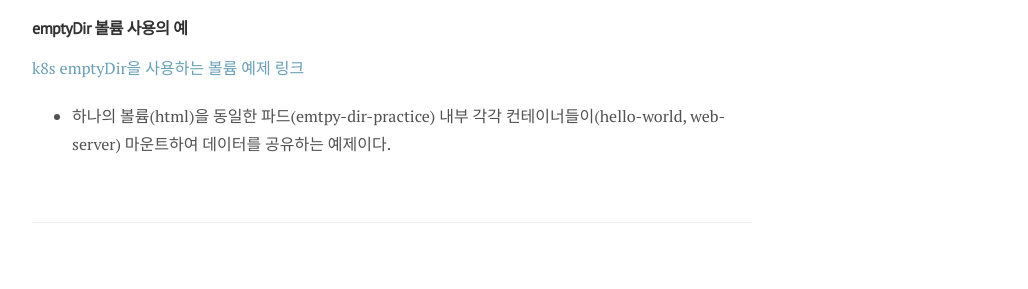
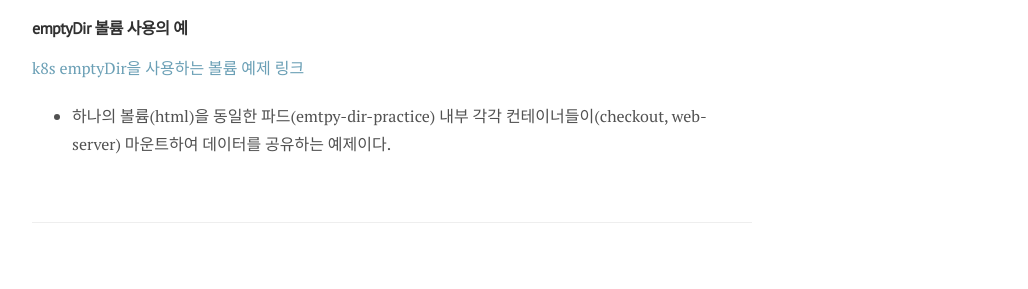
Before and after one commit to jini-lee/jini-lee.github.com, a Jekyll site: the page built from _posts/kubernetes/2020-07-14-volume-1.md, in a window 1280 px wide and 900 px high, scrolled down 725 px. Shown: the part 437-726 px from the top of the window, without its empty margins (248-1276 px from the left). Built offline with Jekyll 4.4.1, drawn with Linux system fonts in a browser that asks for light colours; nearby versions of some CDN libraries; comment, search, counter and statistics services are not loaded.

Commit message:
Update 2020-07-14-volume-1.md

```diff
--- a/_posts/kubernetes/2020-07-14-volume-1.md
+++ b/_posts/kubernetes/2020-07-14-volume-1.md
@@ -36,4 +36,4 @@ comments: true
 ### emptyDir 볼륨 사용의 예
 [k8s emptyDir을 사용하는 볼륨 예제 링크](https://github.com/jini-lee/k8s-practice/tree/master/volume/emtpy_dir)
 
-- 하나의 볼륨(html)을 동일한 파드(emtpy-dir-practice) 내부 각각 컨테이너들이(hello-world, web-server) 마운트하여 데이터를 공유하는 예제이다.
+- 하나의 볼륨(html)을 동일한 파드(emtpy-dir-practice) 내부 각각 컨테이너들이(checkout, web-server) 마운트하여 데이터를 공유하는 예제이다.
```
